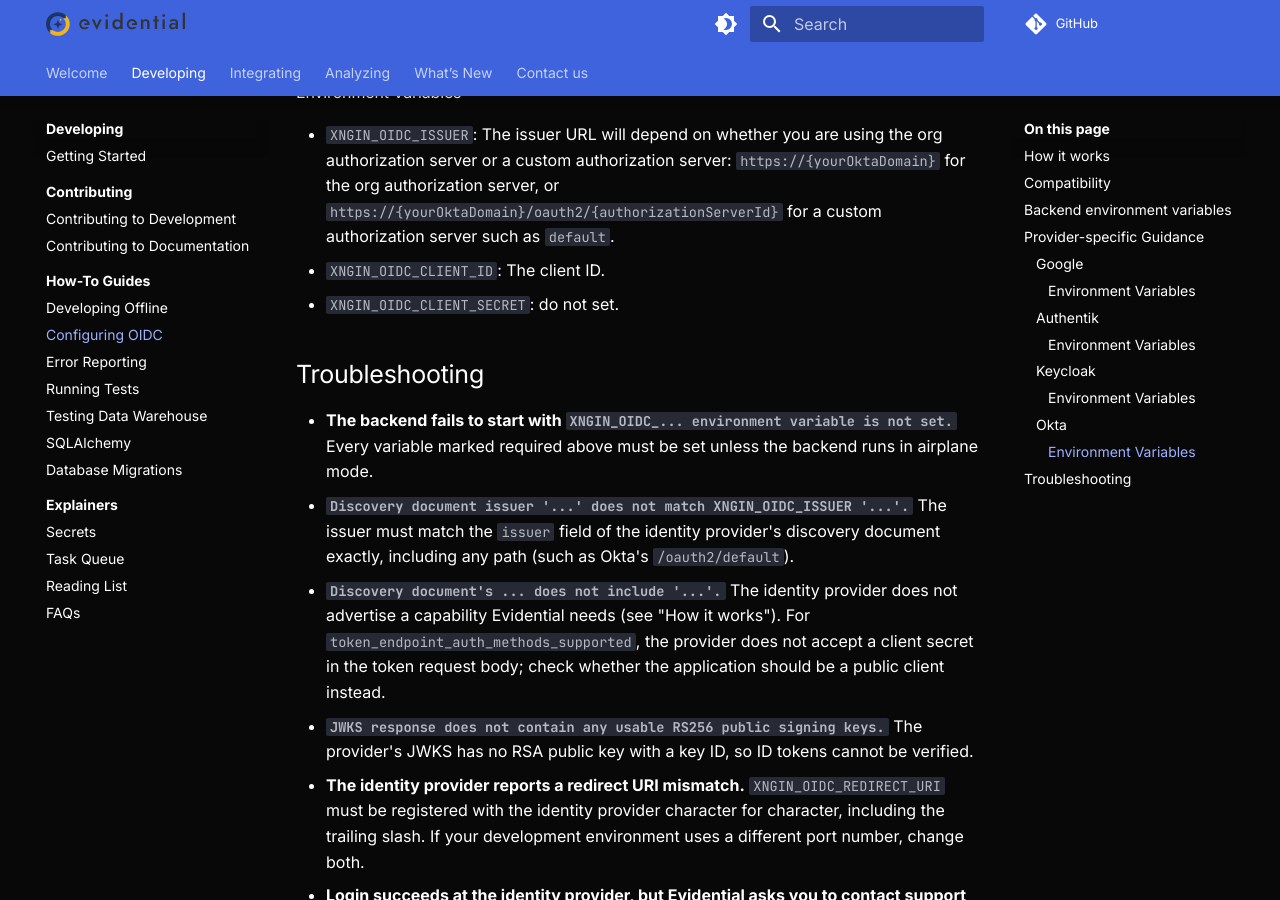
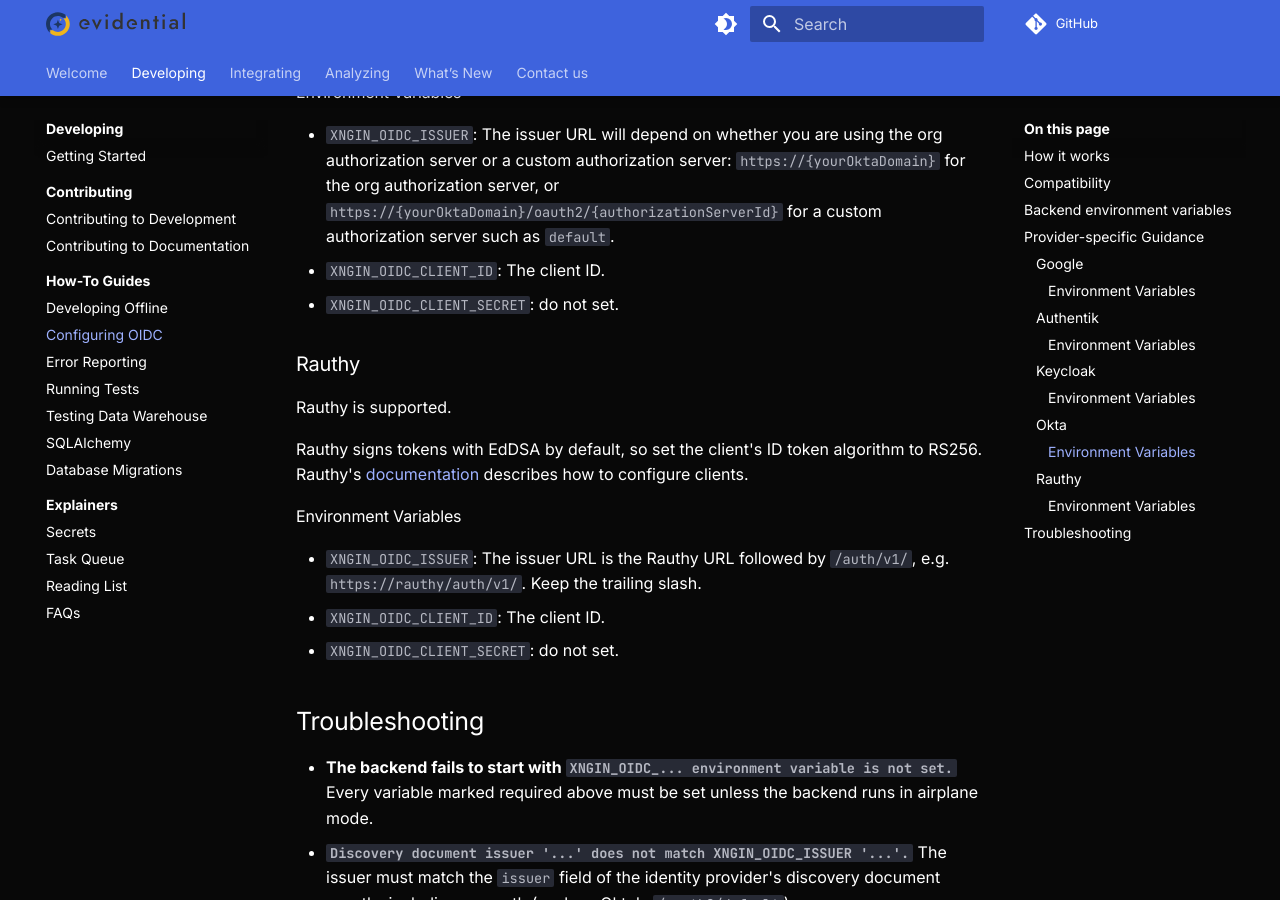
Before and after one commit to agency-fund/evidential-docs, an MkDocs documentation site: the page built from docs/development/configuring-oidc.md, in a window 1280 px wide and 900 px high, scrolled down 3729 px. Built offline with MkDocs 1.6.1 and Material for MkDocs 9.7.7, drawn with Linux system fonts in a browser that asks for light colours; plug-ins that fetch from the network failed and are left out; comment, search, counter and statistics services are not loaded; some of the changed text lies outside the part shown.

Commit message:
Add Rauthy to supported list of OIDC IDPs.

```diff
--- a/docs/development/configuring-oidc.md
+++ b/docs/development/configuring-oidc.md
@@ -29,7 +29,7 @@ Session tokens are bound to the configured issuer and client ID. Changing `XNGIN
 Evidential is compatible with most OIDC identity providers that support authorization code flow with PKCE and RS256 keys.
 We require that the `email_verified` claim to be present and true, in either the ID token or in the userinfo response.
 
-This has been tested with Google, Okta, Authentik, and Keycloak.
+This has been tested with Google, Okta, Authentik, Keycloak, and Rauthy.
 
 ## Backend environment variables
 
@@ -132,6 +132,20 @@ Okta is supported.
 - `XNGIN_OIDC_CLIENT_ID`: The client ID.
 - `XNGIN_OIDC_CLIENT_SECRET`: do not set.
 
+### Rauthy
+
+Rauthy is supported.
+
+Rauthy signs tokens with EdDSA by default, so set the client's ID token algorithm to RS256. Rauthy's
+[documentation](https://sebadob.github.io/rauthy/intro.html) describes how to configure clients.
+
+#### Environment Variables
+
+- `XNGIN_OIDC_ISSUER`: The issuer URL is the Rauthy URL followed by `/auth/v1/`, e.g. `https://rauthy/auth/v1/`.
+    Keep the trailing slash.
+- `XNGIN_OIDC_CLIENT_ID`: The client ID.
+- `XNGIN_OIDC_CLIENT_SECRET`: do not set.
+
 ## Troubleshooting
 
 - **The backend fails to start with `XNGIN_OIDC_... environment variable is not set.`** Every variable marked
```
